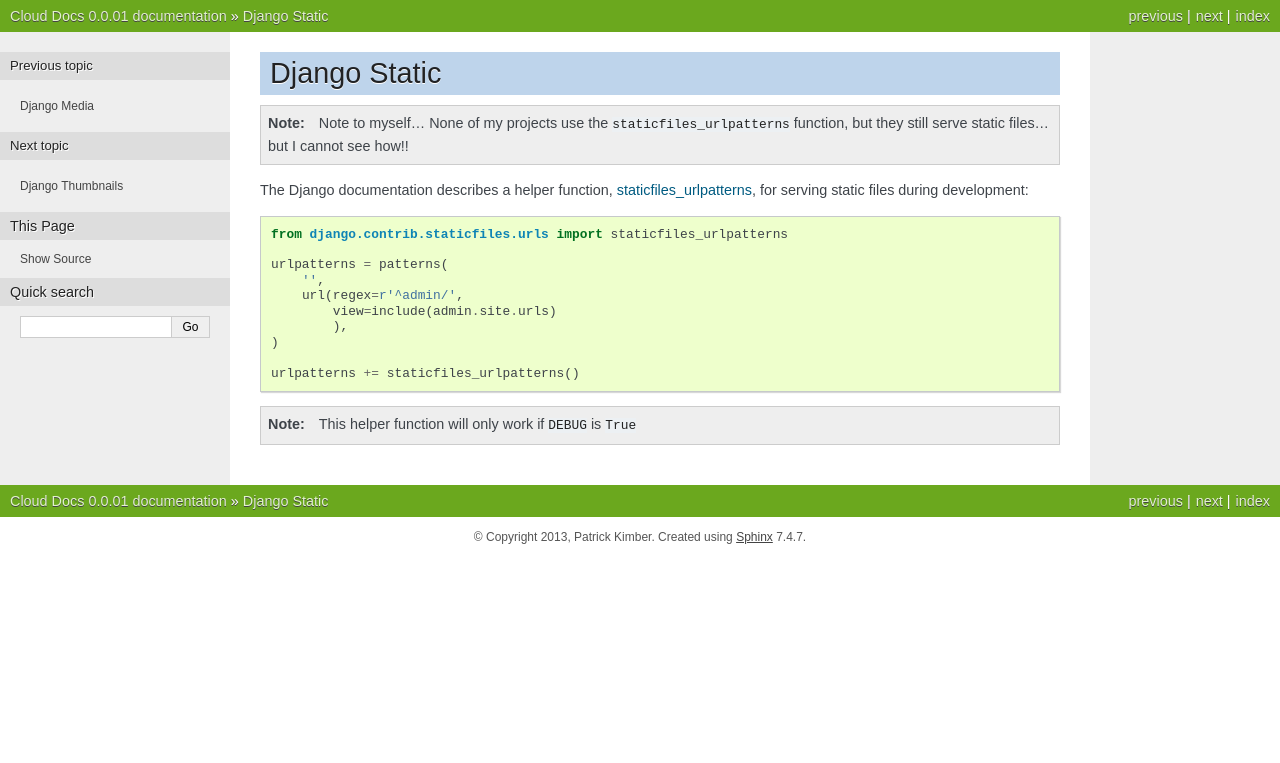
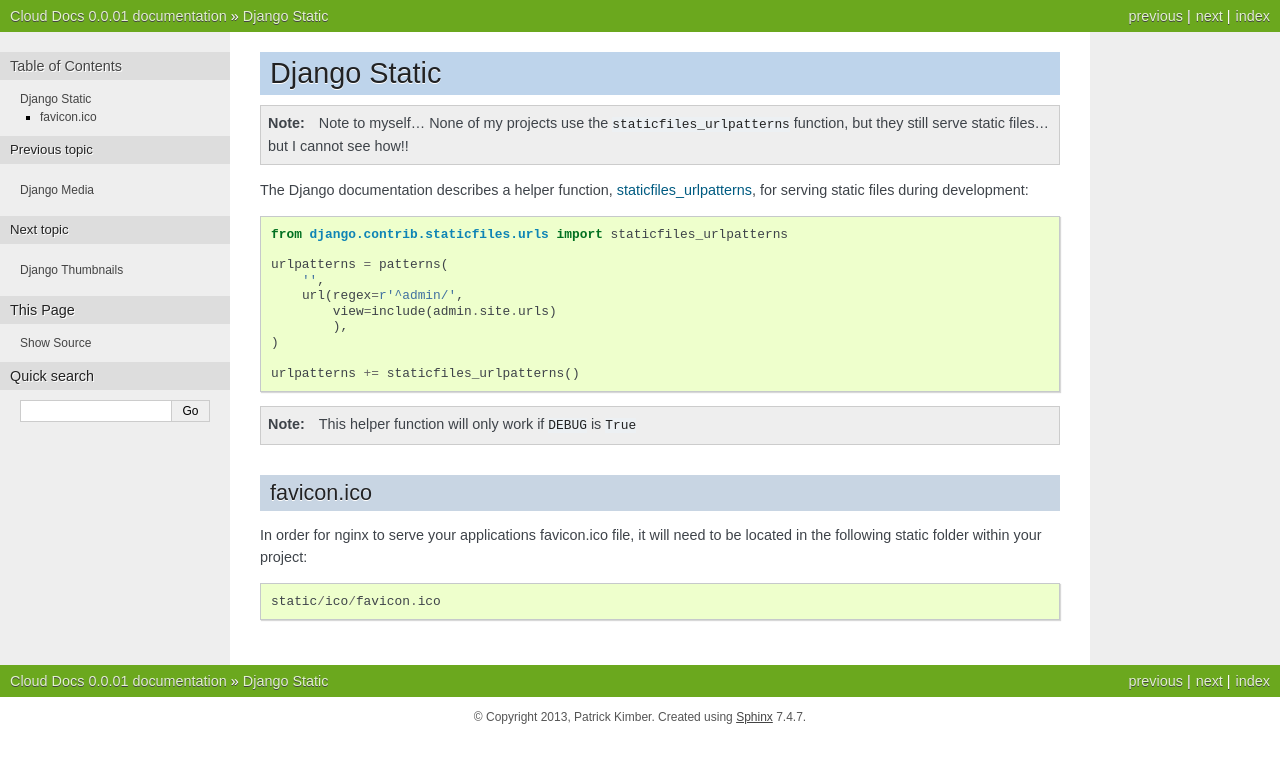
Before and after one commit to pkimber/old-docs-migrated-to-gitlab, a Sphinx documentation site: the page built from source/dev-django-static.rst, in a window 1280 px wide. Shown: the top 763 px of the page. Built offline with Sphinx 7.4.7, drawn with Linux system fonts in a browser that asks for light colours.

Commit message:
Fix invalid link to Solr page. Add notes to location for static favicon file.

```diff
--- a/source/dev-django-static.rst
+++ b/source/dev-django-static.rst
@@ -30,3 +30,12 @@ for serving static files during development:
 
 
 .. _staticfiles_urlpatterns: https://docs.djangoproject.com/en/1.5/ref/contrib/staticfiles/
+
+favicon.ico
+===========
+
+In order for nginx to serve your applications favicon.ico file, it will need to be located in the following static folder within your project:
+
+::
+
+  static/ico/favicon.ico
--- a/source/index.rst
+++ b/source/index.rst
@@ -49,7 +49,7 @@ Site
    ftp
    mailgun
    maintain
-   search
+   solr
    ssl
 
 Development
```
Also changed, not shown: source/solr.rst (renamed from source/search.rst).
